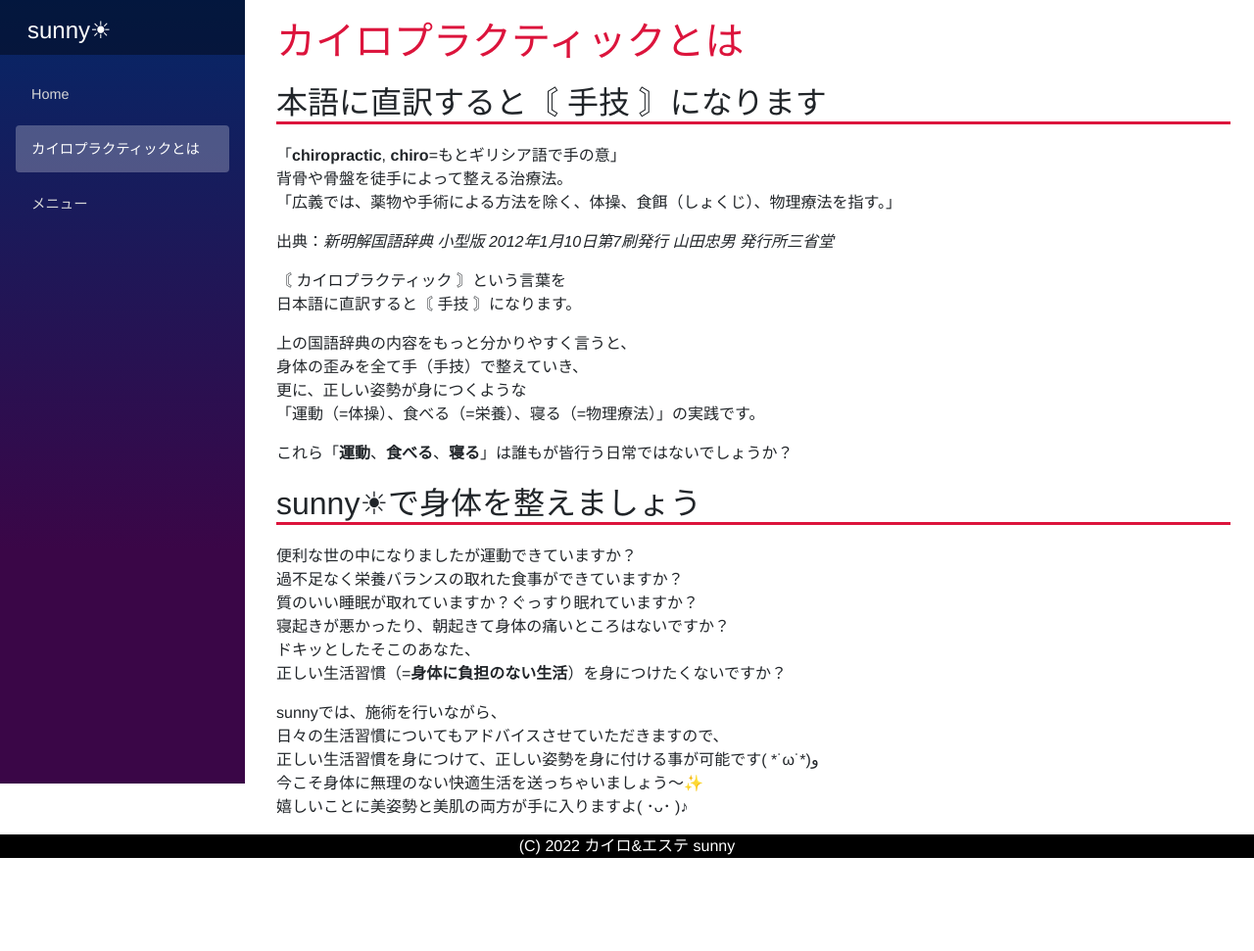
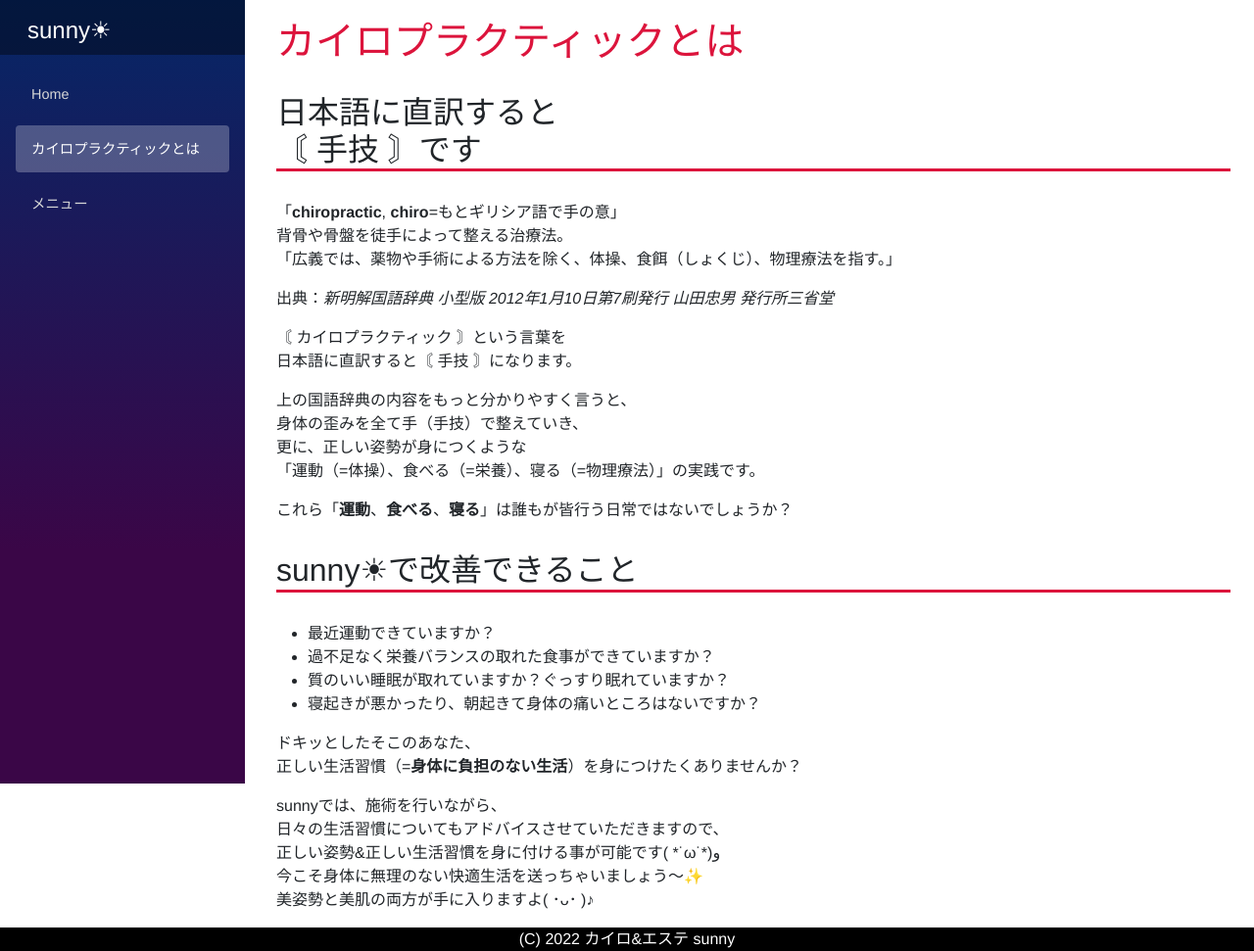
Before and after one commit to rakekiyo/sunny-hp_old, an ASP.NET Core app: page /about in a window 1280 px wide. Shown: the whole page at 98% size. Before the commit the page ends 876 px from the top, so only its background shows below. Run offline with ASP.NET Core 8, Linux system fonts and the light colour scheme; style sheets or scripts are compiled from the project's sources; some web fonts are replaced.

Commit message:
文言を修正

```diff
--- a/blazor-app/Pages/About.razor
+++ b/blazor-app/Pages/About.razor
@@ -8,7 +8,7 @@
 
 <section>
 
-  <h2 class="sunny-subtitle">本語に直訳すると〘 手技 〙になります</h2>
+  <h2 class="sunny-subtitle">日本語に直訳すると<br>〘 手技 〙です</h2>
 
   <blockquote class="sunny-reference">
     <p>
@@ -33,22 +33,24 @@
     これら「<strong>運動</strong>、<strong>食べる</strong>、<strong>寝る</strong>」は誰もが皆行う日常ではないでしょうか？
   </p>
 
-  <h2 class="sunny-subtitle">sunny☀で身体を整えましょう</h2>
+  <h2 class="sunny-subtitle">sunny☀で改善できること</h2>
 
+  <ul>
+    <li>最近運動できていますか？</li>
+    <li>過不足なく栄養バランスの取れた食事ができていますか？</li>
+    <li>質のいい睡眠が取れていますか？ぐっすり眠れていますか？</li>
+    <li>寝起きが悪かったり、朝起きて身体の痛いところはないですか？</li>
+  </ul>
   <p>
-    便利な世の中になりましたが運動できていますか？<br>
-    過不足なく栄養バランスの取れた食事ができていますか？<br>
-    質のいい睡眠が取れていますか？ぐっすり眠れていますか？<br>
-    寝起きが悪かったり、朝起きて身体の痛いところはないですか？<br>
     ドキッとしたそこのあなた、<br>
-    正しい生活習慣（=<strong>身体に負担のない生活</strong>）を身につけたくないですか？
+    正しい生活習慣（=<strong>身体に負担のない生活</strong>）を身につけたくありませんか？
   </p>
   <p>
     sunnyでは、施術を行いながら、<br>
     日々の生活習慣についてもアドバイスさせていただきますので、<br>
-    正しい生活習慣を身につけて、正しい姿勢を身に付ける事が可能です( *˙ω˙*)و<br>
+    正しい姿勢&正しい生活習慣を身に付ける事が可能です( *˙ω˙*)و<br>
     今こそ身体に無理のない快適生活を送っちゃいましょう〜✨<br>
-    嬉しいことに美姿勢と美肌の両方が手に入りますよ( ･ᴗ･ )♪
+    美姿勢と美肌の両方が手に入りますよ( ･ᴗ･ )♪
   </p>
 </section>
 
--- a/blazor-app/wwwroot/css/sunny.css
+++ b/blazor-app/wwwroot/css/sunny.css
@@ -19,8 +19,8 @@
 
 .sunny-subtitle {
 	border-bottom: 3px solid crimson;
-	margin-top: 20px;
-	margin-bottom: 20px;
+	margin-top: 30px;
+	margin-bottom: 30px;
 }
 
 .sunny-menu-container {
```
